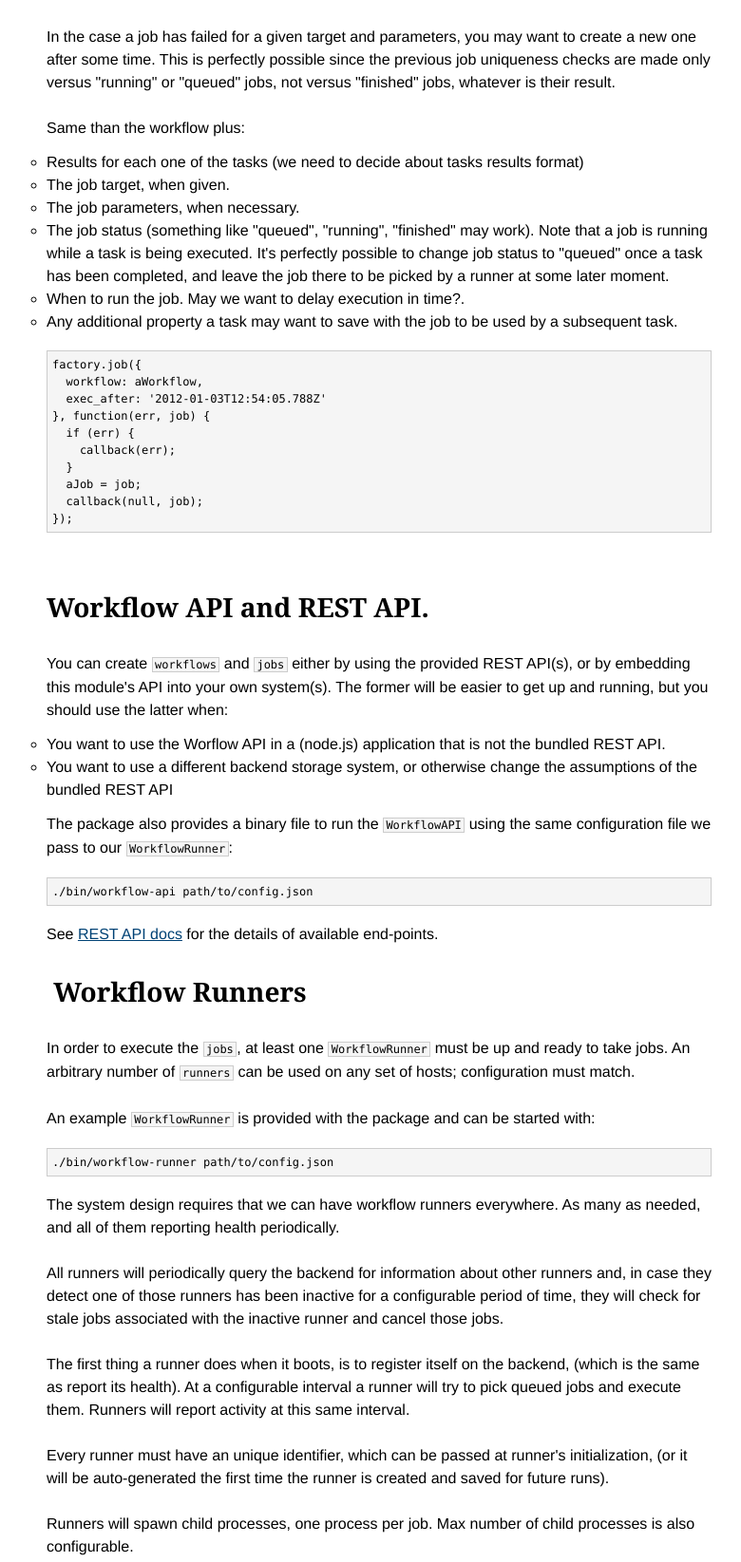
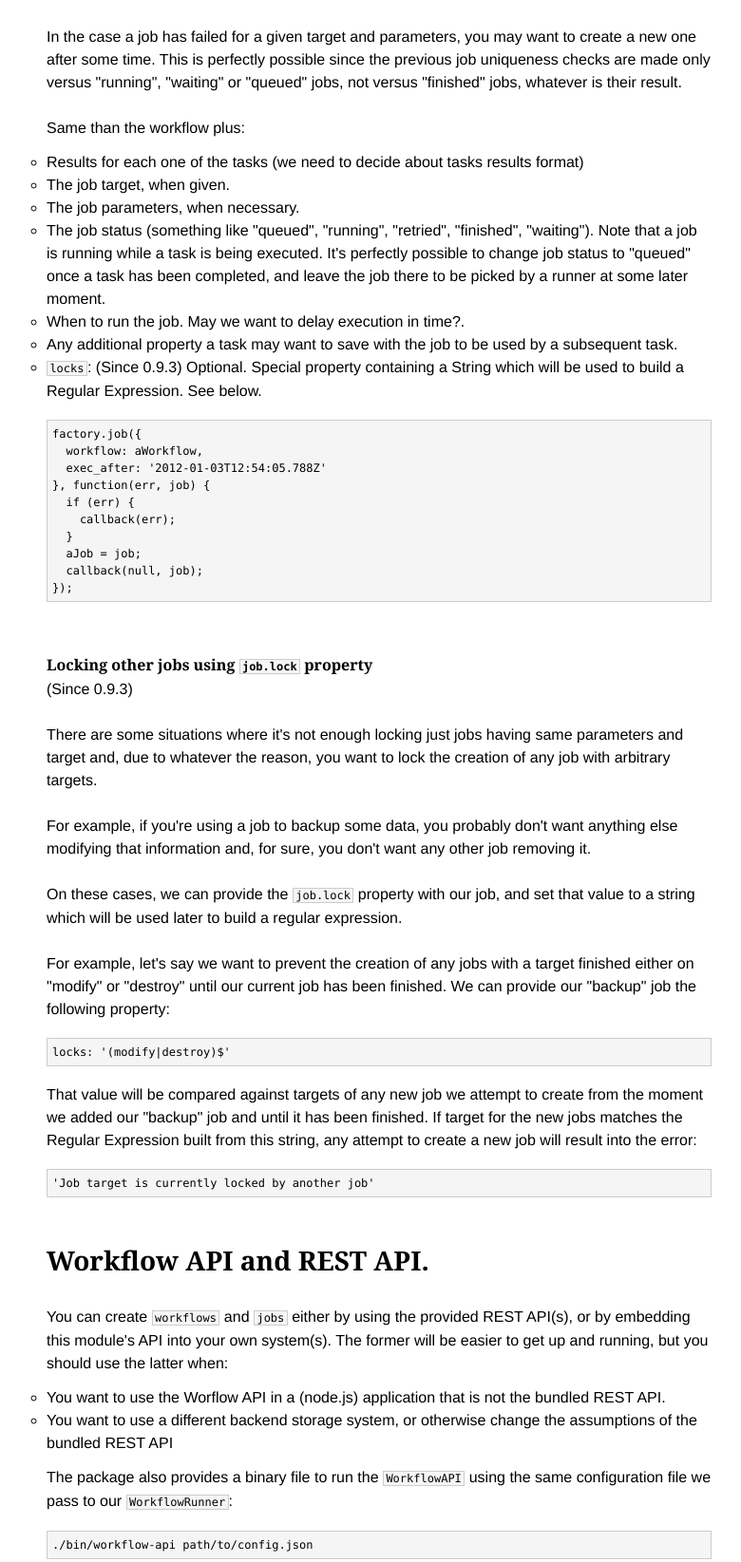
Before and after one commit to TritonDataCenter/node-workflow, a plain HTML site: page index.html in a window 1280 px wide. Shown: the part 3135-4780 px from the top of the page at 95% size, without its empty margins (241-1021 px from the left). Drawn offline with Linux system fonts and the light colour scheme.

Commit message:
GH-98: Document new "job.locks" property usage

```diff
--- a/index.html
+++ b/index.html
@@ -208,8 +208,8 @@ job's <code>target</code> in order to allow or not creation and queueing of a ne
 
 <p>In the case a job has failed for a given target and parameters, you may want to
 create a new one after some time. This is perfectly possible since the previous
-job uniqueness checks are made only versus "running" or "queued" jobs, not versus
-"finished" jobs, whatever is their result.</p>
+job uniqueness checks are made only versus "running", "waiting" or "queued" jobs,
+not versus "finished" jobs, whatever is their result.</p>
 
 <p>Same than the workflow plus:</p>
 
@@ -217,13 +217,16 @@ job uniqueness checks are made only versus "running" or "queued" jobs, not versu
 <li>Results for each one of the tasks (we need to decide about tasks results format)</li>
 <li>The job target, when given.</li>
 <li>The job parameters, when necessary.</li>
-<li>The job status (something like "queued", "running", "finished" may work).
+<li>The job status (something like "queued", "running", "retried", "finished",
+"waiting").
 Note that a job is running while a task is being executed. It's perfectly
 possible to change job status to "queued" once a task has been completed, and
 leave the job there to be picked by a runner at some later moment.</li>
 <li>When to run the job. May we want to delay execution in time?.</li>
-<li><p>Any additional property a task may want to save with the job to be used by
-a subsequent task.</p>
+<li>Any additional property a task may want to save with the job to be used by
+a subsequent task.</li>
+<li><p><code>locks</code>: (Since 0.9.3) Optional. Special property containing a String which
+will be used to build a Regular Expression. See below.</p>
 
 <pre><code>factory.job({
   workflow: aWorkflow,
@@ -237,6 +240,36 @@ a subsequent task.</p>
 });
 </code></pre></li>
 </ul>
+
+<h3>Locking other jobs using <code>job.lock</code> property</h3>
+
+<p>(Since 0.9.3)</p>
+
+<p>There are some situations where it's not enough locking just jobs having same
+parameters and target and, due to whatever the reason, you want to lock the
+creation of any job with arbitrary targets.</p>
+
+<p>For example, if you're using a job to backup some data, you probably don't
+want anything else modifying that information and, for sure, you don't want
+any other job removing it.</p>
+
+<p>On these cases, we can provide the <code>job.lock</code> property with our job, and set
+that value to a string which will be used later to build a regular expression.</p>
+
+<p>For example, let's say we want to prevent the creation of any jobs with a
+target finished either on "modify" or "destroy" until our current job has
+been finished. We can provide our "backup" job the following property:</p>
+
+<pre><code>locks: '(modify|destroy)$'
+</code></pre>
+
+<p>That value will be compared against targets of any new job we attempt to create
+from the moment we added our "backup" job and until it has been finished. If
+target for the new jobs matches the Regular Expression built from this string,
+any attempt to create a new job will result into the error:</p>
+
+<pre><code>'Job target is currently locked by another job'
+</code></pre>
 
 <h1 id="workflow-api-and-rest-api">Workflow API and REST API.</h1>
 
@@ -561,7 +594,7 @@ different possibilities for tasks fallbacks, retries, timeouts ...</p>
 
 <h1 id="license">LICENSE</h1>
 
-<p>The MIT License (MIT) Copyright (c) 2012 Pedro Palazón Candel</p>
+<p>The MIT License (MIT) Copyright (c) 2013 Pedro Palazón Candel</p>
 
 <p>Permission is hereby granted, free of charge, to any person obtaining a copy of this software and associated documentation files (the "Software"), to deal in the Software without restriction, including without limitation the rights to use, copy, modify, merge, publish, distribute, sublicense, and/or sell copies of the Software, and to permit persons to whom the Software is furnished to do so, subject to the following conditions:</p>
 
```
